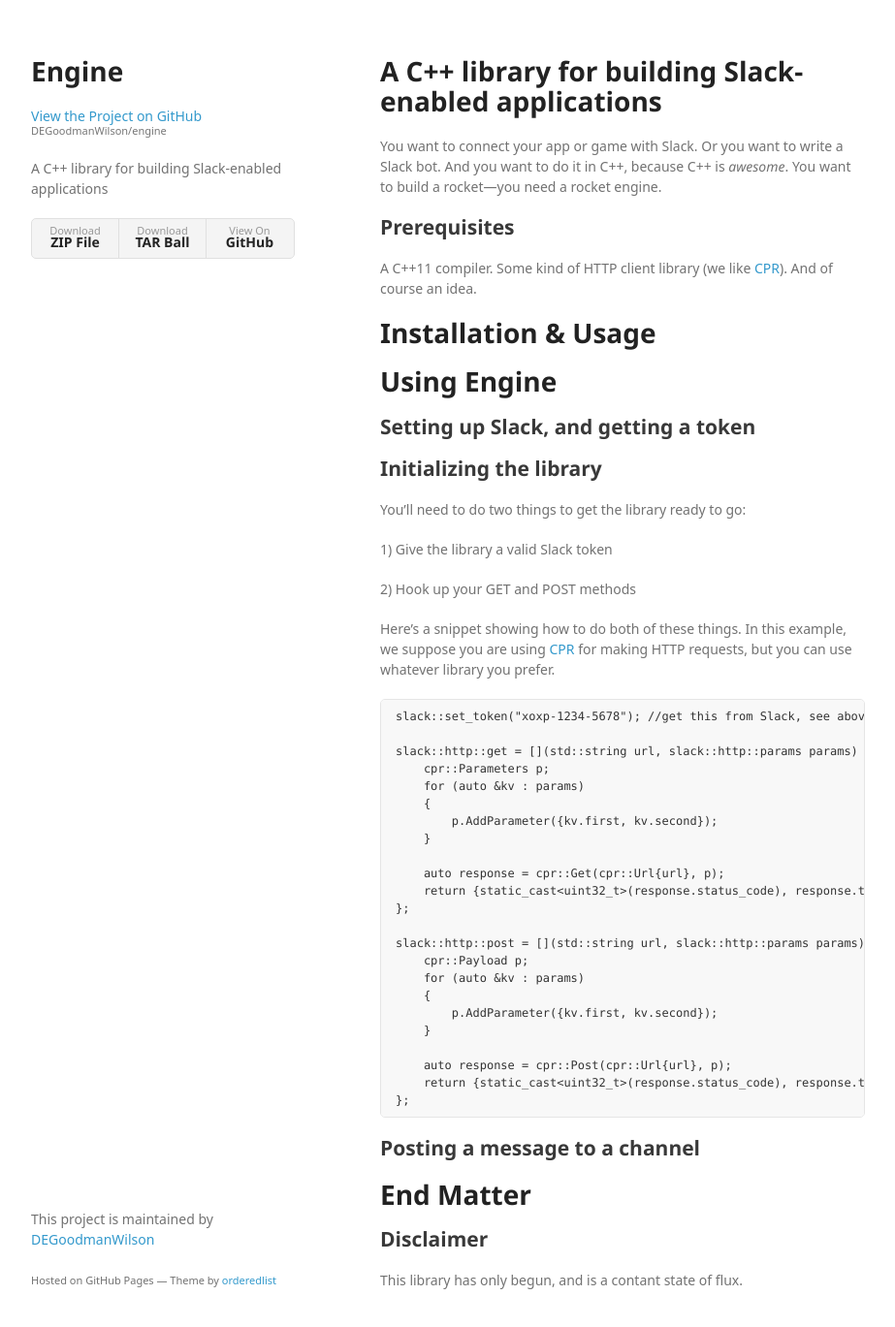
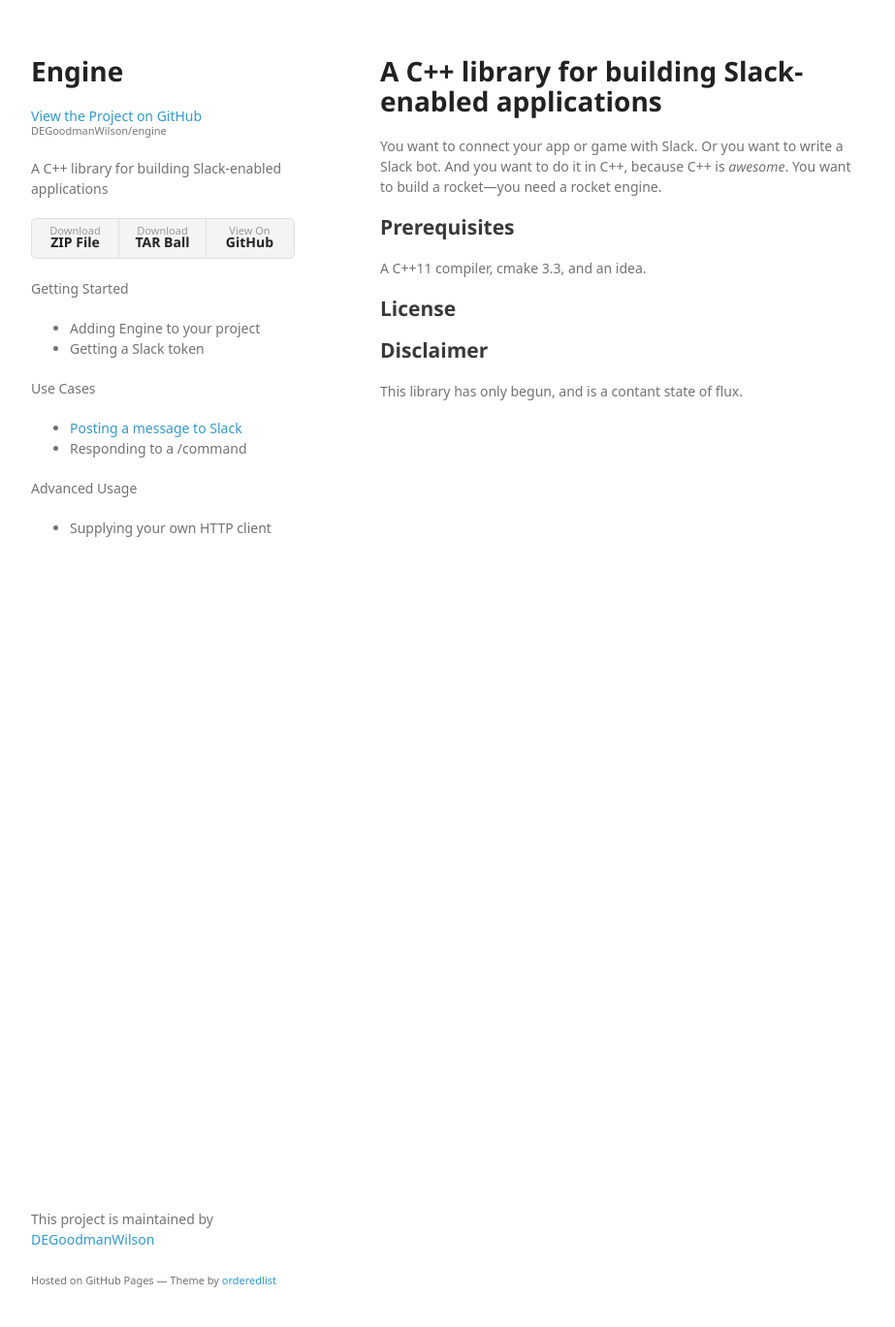
Before and after one commit to DEGoodmanWilson/engine, a Jekyll site: the page built from index.md, in a window 1280 px wide and 1400 px high. Shown: the top 1369 px of the window at 97% size, without its empty margins (178-1101 px from the left). Built offline with Jekyll 4.4.1, drawn with Linux system fonts in a browser that asks for light colours; some web fonts are replaced.

Commit message:
Fleshing out the documentation.

````diff
--- a/_layouts/default.html
+++ b/_layouts/default.html
@@ -19,12 +19,26 @@
         <p class="view"><a href="https://github.com/DEGoodmanWilson/engine">View the Project on GitHub <small>DEGoodmanWilson/engine</small></a></p>
         <p>A C++ library for building Slack-enabled applications</p>
 
-
-
-        <ul>
+        <ul id="download">
           <li><a href="https://github.com/DEGoodmanWilson/engine/zipball/master">Download <strong>ZIP File</strong></a></li>
           <li><a href="https://github.com/DEGoodmanWilson/engine/tarball/master">Download <strong>TAR Ball</strong></a></li>
           <li><a href="https://github.com/DEGoodmanWilson/engine">View On <strong>GitHub</strong></a></li>
+        </ul>
+
+
+        <p>Getting Started</p>
+        <ul>
+          <li>Adding Engine to your project</li>
+          <li>Getting a Slack token</li>
+        </ul>
+        <p>Use Cases</p>
+        <ul>
+          <li><a href="post_message.html">Posting a message to Slack</a></li>
+          <li>Responding to a /command</li>
+        </ul>
+        <p>Advanced Usage</p>
+        <ul>
+          <li>Supplying your own HTTP client</li>
         </ul>
       </header>
       <section>
--- a/index.md
+++ b/index.md
@@ -9,53 +9,9 @@
 
 ## Prerequisites
 
-A C++11 compiler. Some kind of HTTP client library (we like [CPR](https://github.com/whoshuu/cpr)). And of course an idea.
+A C++11 compiler, cmake 3.3, and an idea.
 
-# Installation & Usage
-
-# Using Engine
-
-## Setting up Slack, and getting a token
-
-## Initializing the library
-
-You'll need to do two things to get the library ready to go:
-
-1) Give the library a valid Slack token
-
-2) Hook up your GET and POST methods
-
-Here's a snippet showing how to do both of these things. In this example, we suppose you are using [CPR](https://github.com/whoshuu/cpr) for making HTTP requests, but you can use whatever library you prefer.
-
-```
-slack::set_token("xoxp-1234-5678"); //get this from Slack, see above
-
-slack::http::get = [](std::string url, slack::http::params params) -> slack::http::response {
-    cpr::Parameters p;
-    for (auto &kv : params)
-    {
-        p.AddParameter({kv.first, kv.second});
-    }
-
-    auto response = cpr::Get(cpr::Url{url}, p);
-    return {static_cast<uint32_t>(response.status_code), response.text};
-};
-
-slack::http::post = [](std::string url, slack::http::params params) -> slack::http::response {
-    cpr::Payload p;
-    for (auto &kv : params)
-    {
-        p.AddParameter({kv.first, kv.second});
-    }
-
-    auto response = cpr::Post(cpr::Url{url}, p);
-    return {static_cast<uint32_t>(response.status_code), response.text};
-};
-```
-
-## Posting a message to a channel
-
-# End Matter
+## License
 
 ## Disclaimer
 
--- a/stylesheets/styles.css
+++ b/stylesheets/styles.css
@@ -164,7 +164,7 @@
   -webkit-font-smoothing:subpixel-antialiased;
 }
 
-header ul {
+header #download {
   list-style:none;
   height:40px;
   padding:0;
@@ -174,22 +174,22 @@
   width:270px;
 }
 
-header li {
+header #download li {
   width:89px;
   float:left;
   border-right:1px solid #e0e0e0;
   height:40px;
 }
 
-header li:first-child a {
+header #download li:first-child a {
   border-radius:5px 0 0 5px;
 }
 
-header li:last-child a {
+header #download li:last-child a {
   border-radius:0 5px 5px 0;
 }
 
-header ul a {
+header #download a {
   line-height:1;
   font-size:11px;
   color:#999;
@@ -199,11 +199,11 @@
   height:34px;
 }
 
-header ul a:hover {
+header #download a:hover {
   color:#999;
 }
 
-header ul a:active {
+header #download a:active {
   background-color:#f0f0f0;
 }
 
@@ -212,12 +212,12 @@
   font-weight:700;
 }
 
-header ul li + li + li {
+header #download li + li + li {
   border-right:none;
   width:89px;
 }
 
-header ul a strong {
+header #download a strong {
   font-size:14px;
   display:block;
   color:#222;
@@ -276,7 +276,7 @@
     display:inline;
   }
 
-  header ul {
+  header #download {
     position:absolute;
     right:50px;
     top:52px;
````
Also changed, not shown: post_message.md (added, +8 -0 lines).
